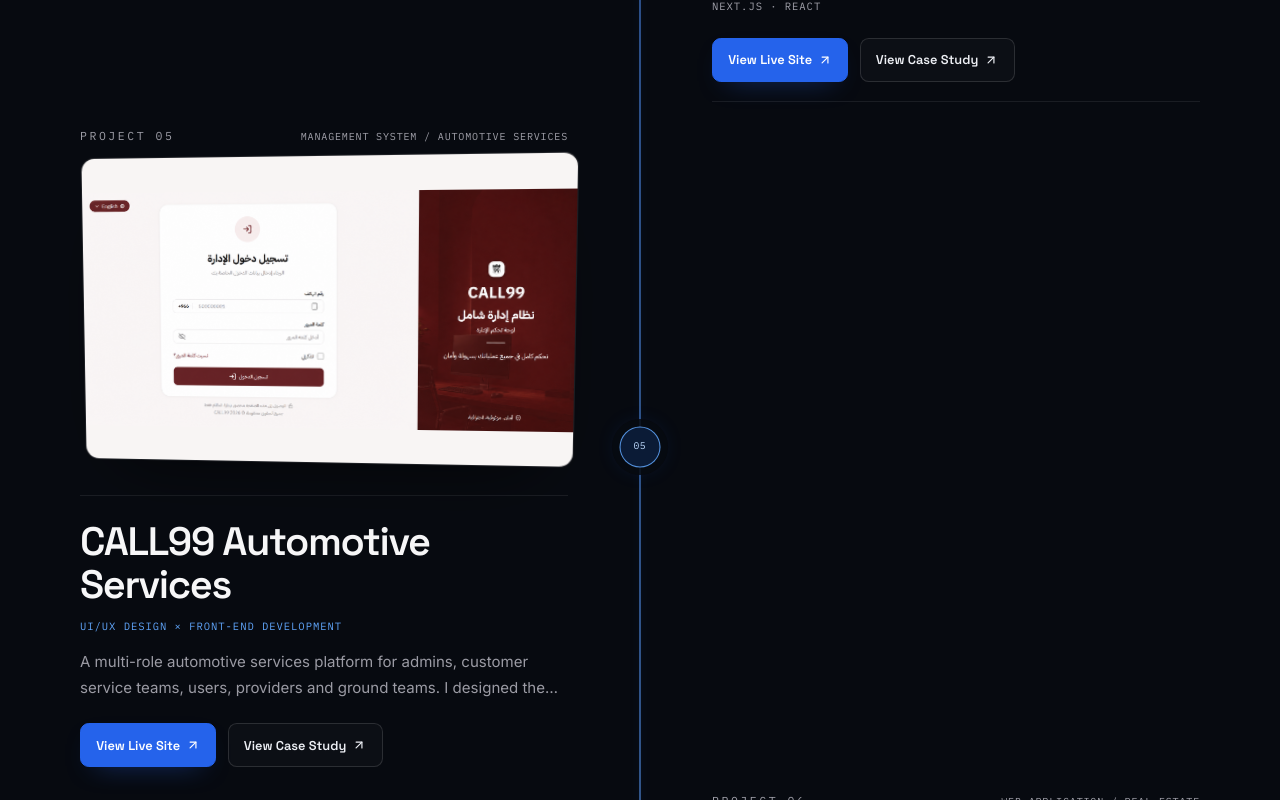
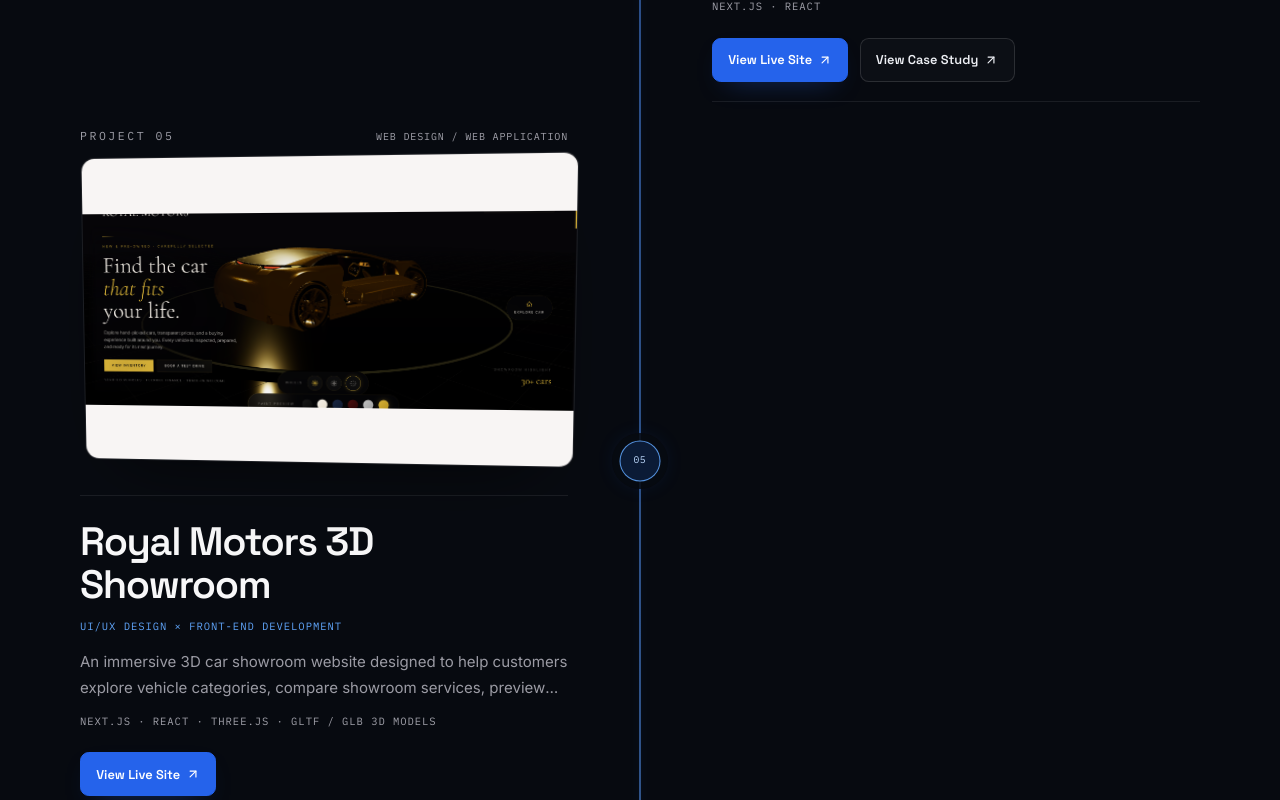
Before and after one commit to AymanGhomim/Ayman-Ghonim, a React (Vite) app: page / in a window 1280 px wide. Shown: the part 6620-7420 px from the top of the page. Built offline with nearby package versions, Linux system fonts and the light colour scheme.

Commit message:
Add Royal Motors 3D showroom project

```diff
--- a/src/components/projects/ProjectVisual3D.tsx
+++ b/src/components/projects/ProjectVisual3D.tsx
@@ -99,7 +99,7 @@
           loading={priority ? "eager" : "lazy"}
           draggable={false}
           className={
-            project.id === "call99" || project.id === "kfs-higher-education" || project.id === "genzo-education-platform"
+            project.id === "call99" || project.id === "kfs-higher-education" || project.id === "genzo-education-platform" || project.id === "royal-motors-3d"
               ? "project-image-contain"
               : project.id === "eltamalawy"
                 ? "object-top"
--- a/src/data/projects.ts
+++ b/src/data/projects.ts
@@ -72,6 +72,27 @@
     image: "/projects/penta-k-homepage.png",
     liveUrl: "https://penta-k.com/en",
     behanceUrl: "https://www.behance.net/gallery/253954651/PENTA-K-Digital-Product-Studio-UIUX-Case-Study",
+    roles: ["UI/UX Design", "Front-End Development"],
+    tags: ["UI/UX Design", "Front-End Dev"],
+    featured: true,
+  },
+  {
+    id: "royal-motors-3d",
+    title: "Royal Motors 3D Showroom",
+    categories: ["Web Design", "Web Application"],
+    technologies: [
+      "Next.js",
+      "React",
+      "Three.js",
+      "GLTF / GLB 3D Models",
+      "GSAP",
+      "Tailwind CSS",
+      "Vercel",
+    ],
+    description:
+      "An immersive 3D car showroom website designed to help customers explore vehicle categories, compare showroom services, preview exterior colors, interact with a 3D car model and book a test drive. The experience includes animated car doors, interior exploration mode, paint and wheel customization, featured Sedans, SUVs and Coupes inventory, trade-in, financing, inspection and delivery services, smooth scrolling and GSAP animations.",
+    image: "/projects/royal-motors-3d.png",
+    liveUrl: "https://cars-3-d-rose.vercel.app/",
     roles: ["UI/UX Design", "Front-End Development"],
     tags: ["UI/UX Design", "Front-End Dev"],
     featured: true,
--- a/src/i18n/localTranslation.ts
+++ b/src/i18n/localTranslation.ts
@@ -180,6 +180,8 @@
   "Education & Training": "التعليم والتدريب",
   "KFS Higher Education Platform": "منصة كفر الشيخ للتعليم العالي",
   "Genzo Educational Platform": "منصة جنزو التعليمية",
+  "Royal Motors 3D Showroom": "صالة عرض Royal Motors ثلاثية الأبعاد",
+  "An immersive 3D car showroom website designed to help customers explore vehicle categories, compare showroom services, preview exterior colors, interact with a 3D car model and book a test drive. The experience includes animated car doors, interior exploration mode, paint and wheel customization, featured Sedans, SUVs and Coupes inventory, trade-in, financing, inspection and delivery services, smooth scrolling and GSAP animations.": "موقع صالة عرض سيارات ثلاثي الأبعاد يساعد العملاء على استكشاف فئات السيارات ومقارنة خدمات المعرض ومعاينة الألوان الخارجية والتفاعل مع نموذج سيارة ثلاثي الأبعاد وحجز تجربة قيادة. تشمل التجربة أبواب سيارات متحركة ووضع استكشاف المقصورة وتخصيص الطلاء والعجلات وأقسامًا لسيارات السيدان وSUV والكوبيه، بالإضافة إلى خدمات الاستبدال والتمويل والفحص والتوصيل مع تمرير سلس وحركات GSAP.",
   "A second branded experience of the same multi-role e-learning platform, redesigned for Genzo with a fresh visual identity while supporting students, teachers and administrators across courses, exams, subscriptions, payments, messaging and notifications.": "نسخة أخرى بهوية مختلفة من نفس منصة التعليم الإلكتروني متعددة الأدوار، أُعيد تصميمها باسم جنزو لدعم الطلاب والمدرسين والإدارة في الكورسات والاختبارات والاشتراكات والمدفوعات والرسائل والإشعارات.",
   "A full-featured bilingual e-learning platform for Kafr El Sheikh Higher Education, bringing students, teachers and administrators together to manage courses, lessons, exams, subscriptions, payments, messages and notifications in one organized experience.": "منصة تعليم إلكتروني ثنائية اللغة ومتكاملة للتعليم العالي بكفر الشيخ، تجمع الطلاب والمدرسين والإدارة لإدارة الكورسات والدروس والاختبارات والاشتراكات والمدفوعات والرسائل والإشعارات في تجربة منظمة.",
   Certificates: "الشهادات",
```
Also changed, not shown: public/projects/royal-motors-3d.png (added).
